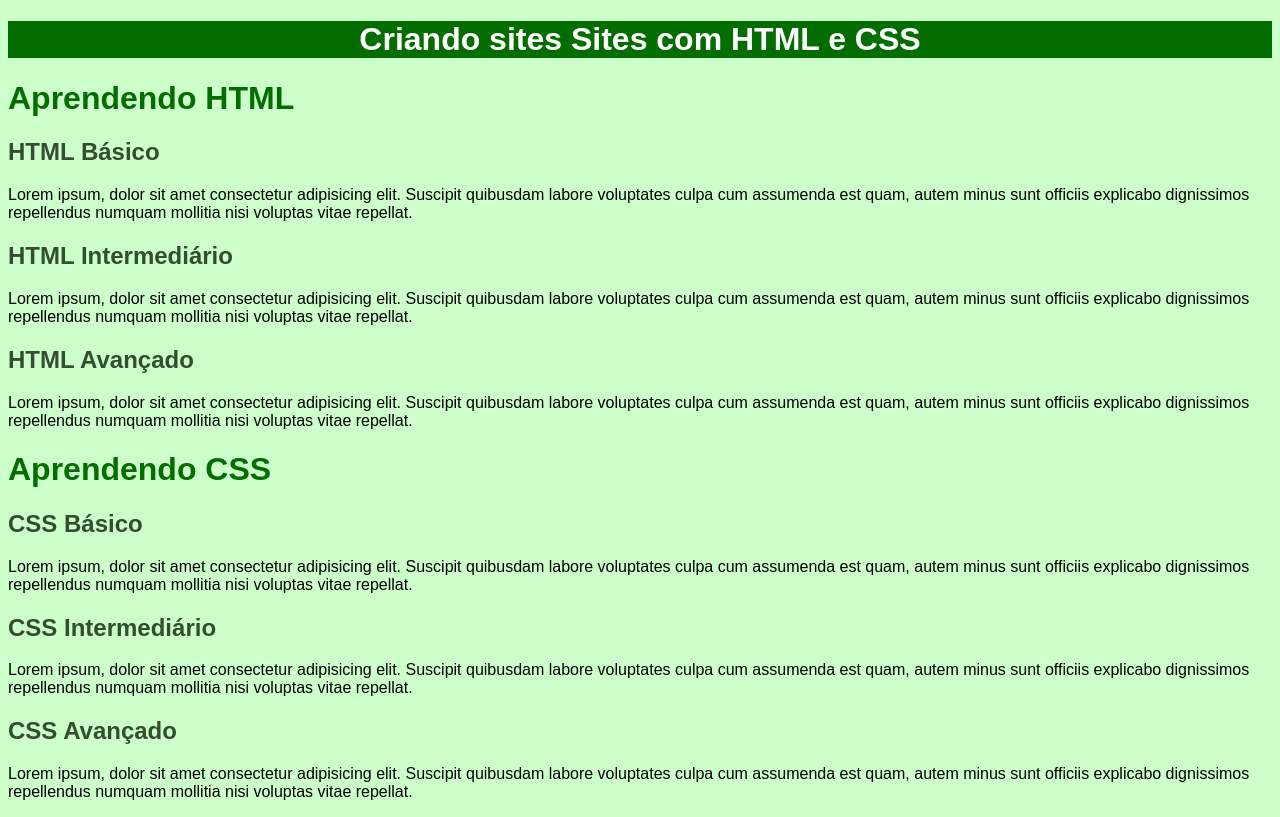
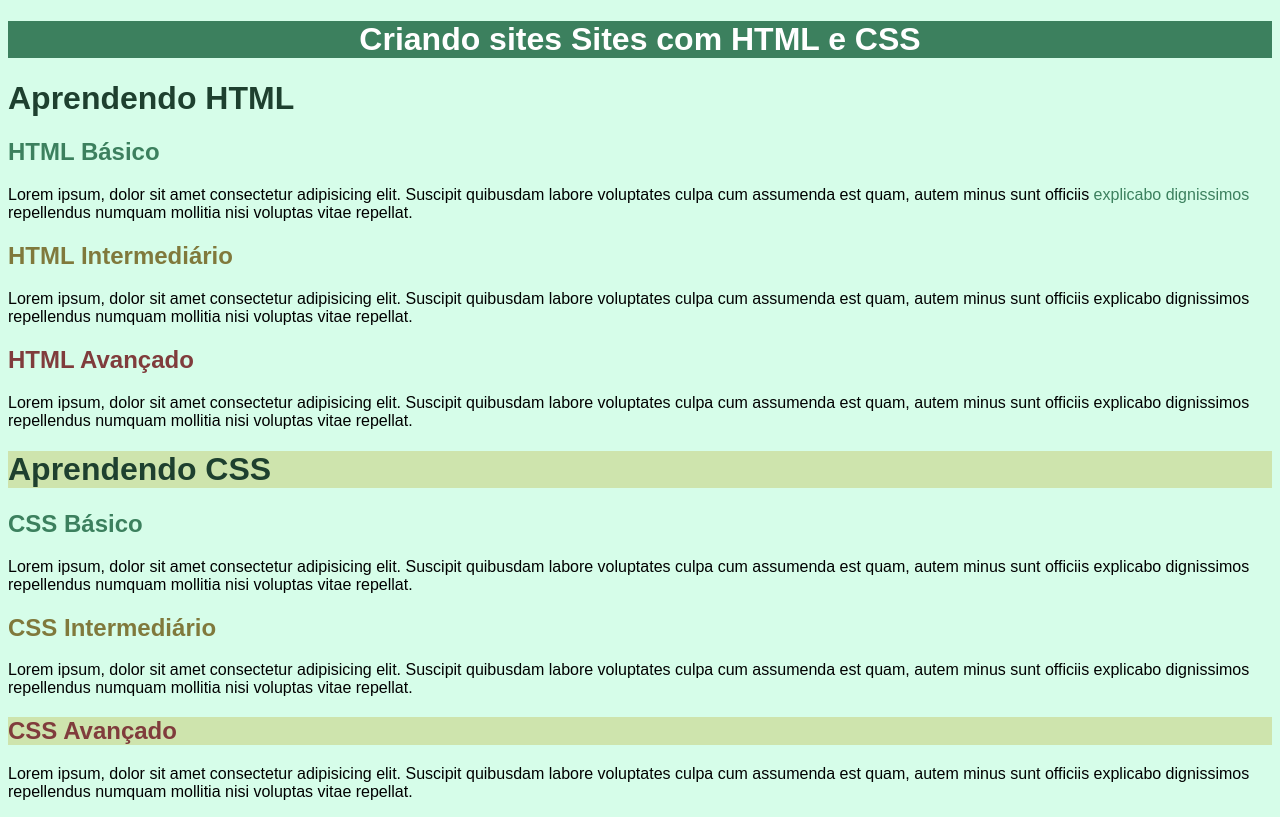
Before and after one commit to GuilhermeGuii/Cursoemvideo-HTML5-CSS3, a plain HTML site: page html-css/exercicicos/modulo-02/ex019/seletor01.html in a window 1280 px wide. Drawn offline with Linux system fonts and the light colour scheme.

Commit message:
:pencil: | Capítulo 15 - Aula 01

```diff
--- a/html-css/exercicicos/modulo-02/ex019/seletor01.html
+++ b/html-css/exercicicos/modulo-02/ex019/seletor01.html
@@ -8,20 +8,20 @@
     <link rel="stylesheet" href="style.css">
 </head>
 <body>
-    <h1 id="principal">Criando sites Sites com HTML e CSS</h1>
+    <h1 id="principal" class="destaque">Criando sites Sites com HTML e CSS</h1>
     <h1>Aprendendo HTML</h1>
-    <h2>HTML Básico</h2>
+    <h2 class="basico">HTML Básico</h2>
+    <p>Lorem ipsum, dolor sit amet consectetur adipisicing elit. Suscipit quibusdam labore voluptates culpa cum assumenda est quam, autem minus sunt officiis <span class="basico">explicabo dignissimos</span> repellendus numquam mollitia nisi voluptas vitae repellat.</p>
+    <h2 class="intermediario">HTML Intermediário</h2>
     <p>Lorem ipsum, dolor sit amet consectetur adipisicing elit. Suscipit quibusdam labore voluptates culpa cum assumenda est quam, autem minus sunt officiis explicabo dignissimos repellendus numquam mollitia nisi voluptas vitae repellat.</p>
-    <h2>HTML Intermediário</h2>
+    <h2 class="avancado">HTML Avançado</h2>
     <p>Lorem ipsum, dolor sit amet consectetur adipisicing elit. Suscipit quibusdam labore voluptates culpa cum assumenda est quam, autem minus sunt officiis explicabo dignissimos repellendus numquam mollitia nisi voluptas vitae repellat.</p>
-    <h2>HTML Avançado</h2>
+    <h1 class="destaque">Aprendendo CSS</h1>
+    <h2 class="basico">CSS Básico</h2>
     <p>Lorem ipsum, dolor sit amet consectetur adipisicing elit. Suscipit quibusdam labore voluptates culpa cum assumenda est quam, autem minus sunt officiis explicabo dignissimos repellendus numquam mollitia nisi voluptas vitae repellat.</p>
-    <h1>Aprendendo CSS</h1>
-    <h2>CSS Básico</h2>
+    <h2 class="intermediario">CSS Intermediário</h2>
     <p>Lorem ipsum, dolor sit amet consectetur adipisicing elit. Suscipit quibusdam labore voluptates culpa cum assumenda est quam, autem minus sunt officiis explicabo dignissimos repellendus numquam mollitia nisi voluptas vitae repellat.</p>
-    <h2>CSS Intermediário</h2>
-    <p>Lorem ipsum, dolor sit amet consectetur adipisicing elit. Suscipit quibusdam labore voluptates culpa cum assumenda est quam, autem minus sunt officiis explicabo dignissimos repellendus numquam mollitia nisi voluptas vitae repellat.</p>
-    <h2>CSS Avançado</h2>
+    <h2 class="avancado destaque">CSS Avançado</h2>
     <p>Lorem ipsum, dolor sit amet consectetur adipisicing elit. Suscipit quibusdam labore voluptates culpa cum assumenda est quam, autem minus sunt officiis explicabo dignissimos repellendus numquam mollitia nisi voluptas vitae repellat.</p>
 </body>
 </html>
--- a/html-css/exercicicos/modulo-02/ex019/style.css
+++ b/html-css/exercicicos/modulo-02/ex019/style.css
@@ -5,20 +5,36 @@
 */
 
 body {
-    background-color: #cdffcb;
+    background-color: #d6fde9;
     font-family: Arial, Helvetica, sans-serif;
 }
 
 h1 {
-    color: rgb(4, 109, 0);
+    color: #1e402f;
 }
 
 h1#principal {
     text-align: center;
-    background-color: rgb(4, 109, 0);
+    background-color: #3c805e;
     color: white;
 }
 
 h2{
-    color: rgb(51, 77, 49);
+    color: #3c805e;
 }
+
+.basico {
+    color: #3c805e;
+}
+
+.intermediario {
+    color: #80793c;
+}
+
+.avancado {
+    color: #803c3c;
+}
+
+.destaque {
+    background-color: #c5c56070;
+}
```
